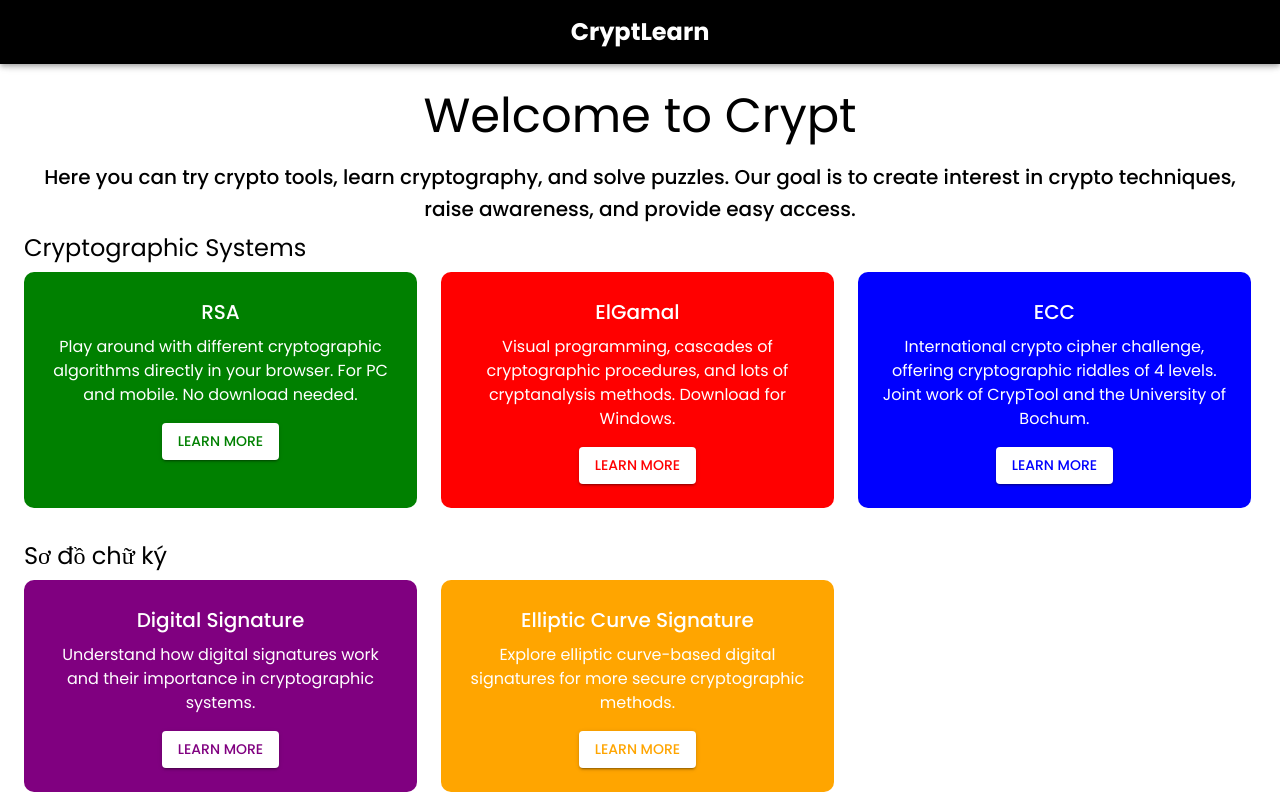
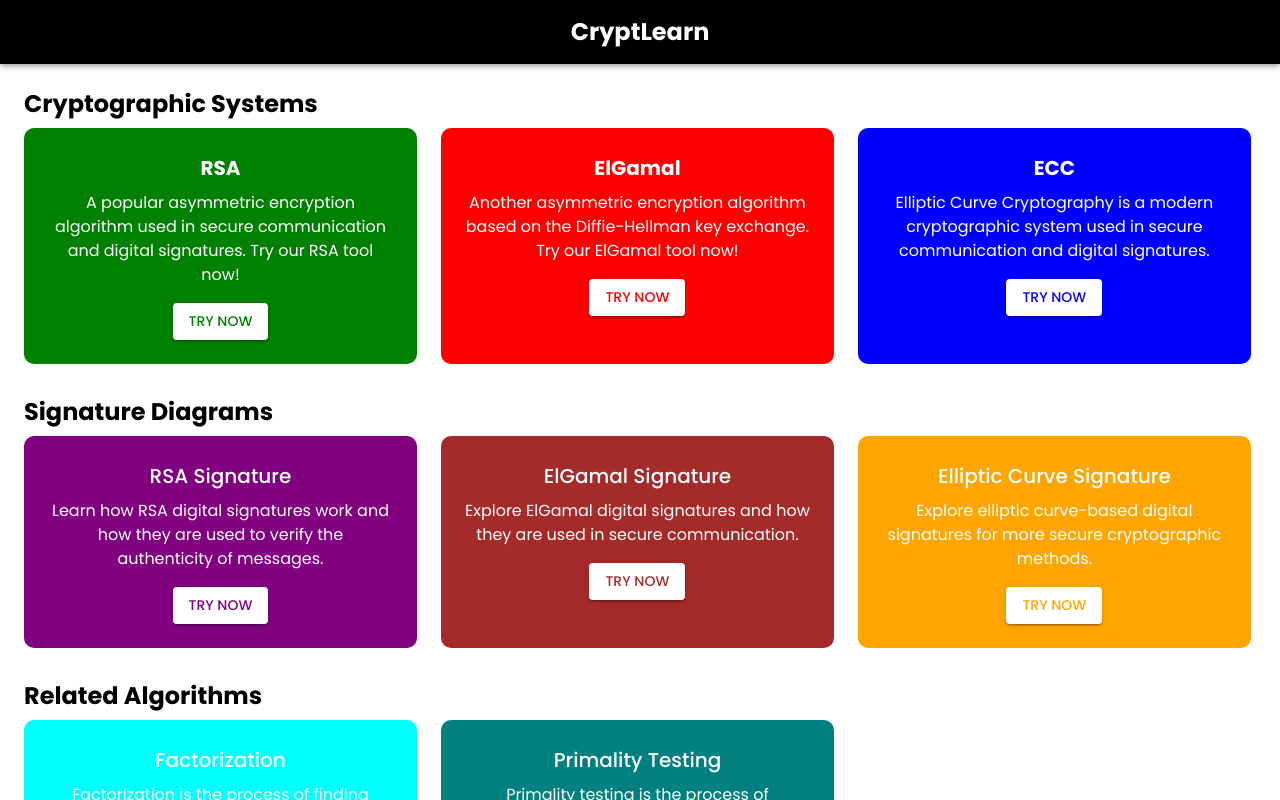
Before and after one commit to tthuy123/crypt, a React (Vite) app in the folder frontend/: page / in a window 1280 px wide. Shown: the top 800 px of the page. Built offline with nearby package versions, Linux system fonts and the light colour scheme; a web font is replaced by a local one.

Commit message:
refactor: change desciption

```diff
--- a/frontend/src/pages/Homepage.jsx
+++ b/frontend/src/pages/Homepage.jsx
@@ -1,4 +1,5 @@
 import React from "react";
+import { Link } from "react-router-dom"; // Thêm Link từ react-router-dom
 import Box from "@mui/material/Box";
 import Typography from "@mui/material/Typography";
 import Paper from "@mui/material/Paper";
@@ -9,65 +10,73 @@ const Homepage = () => {
     {
       title: "RSA",
       description:
-        "Play around with different cryptographic algorithms directly in your browser. For PC and mobile. No download needed.",
+        "A popular asymmetric encryption algorithm used in secure communication and digital signatures. Try our RSA tool now!",
       color: "green",
+      link: "/rsa" // Thêm link tương ứng cho mỗi dự án
     },
     {
       title: "ElGamal",
       description:
-        "Visual programming, cascades of cryptographic procedures, and lots of cryptanalysis methods. Download for Windows.",
+        "Another asymmetric encryption algorithm based on the Diffie-Hellman key exchange. Try our ElGamal tool now!",
       color: "red",
+      link: "/elgamal" // Thêm link tương ứng cho mỗi dự án
     },
     {
       title: "ECC",
       description:
-        "International crypto cipher challenge, offering cryptographic riddles of 4 levels. Joint work of CrypTool and the University of Bochum.",
+        "Elliptic Curve Cryptography is a modern cryptographic system used in secure communication and digital signatures.",
       color: "blue",
+      link: "/ecc" // Thêm link tương ứng cho mỗi dự án
     },
   ];
 
   const signatureDiagrams = [
     {
-      title: "Digital Signature",
+      title: "RSA Signature",
       description:
-        "Understand how digital signatures work and their importance in cryptographic systems.",
+        "Learn how RSA digital signatures work and how they are used to verify the authenticity of messages.",
       color: "purple",
+      link: "/rsa-signature" // Thêm link tương ứng cho mỗi hình chữ ký
+    },
+    {
+      title: "ElGamal Signature",
+      description:
+        "Explore ElGamal digital signatures and how they are used in secure communication.",
+      color: "brown",
+      link: "/elgamal-signature" // Thêm link tương ứng cho mỗi hình chữ ký
     },
     {
       title: "Elliptic Curve Signature",
       description:
         "Explore elliptic curve-based digital signatures for more secure cryptographic methods.",
       color: "orange",
+      link: "/ecc-signature" // Thêm link tương ứng cho mỗi hình chữ ký
     },
   ];
 
   const relatedAlgorithms = [
     {
-      title: "AES",
+      title: "Factorization",
       description:
-        "Advanced Encryption Standard, a symmetric encryption algorithm used worldwide.",
+        "Factorization is the process of finding prime numbers that multiply together to get the original number.",
       color: "cyan",
+      link: "/factors" // Thêm link tương ứng cho mỗi thuật toán liên quan
     },
     {
-      title: "SHA-256",
+      title: "Primality Testing",
       description:
-        "A cryptographic hash function used in blockchain and data integrity applications.",
+        "Primality testing is the process of determining whether a number is prime or composite.",
       color: "teal",
+      link: "/primality-testing" // Thêm link tương ứng cho mỗi thuật toán liên quan
     },
   ];
 
   return (
     <Box sx={{ padding: 3 }}>
-      {/* Header */}
-      <Typography variant="h3" component="h1" gutterBottom align="center">
-        Welcome to Crypt
-      </Typography>
-      <Typography variant="h6" gutterBottom align="center">
-        Here you can try crypto tools, learn cryptography, and solve puzzles. Our goal is to create interest in crypto techniques, raise awareness, and provide easy access.
-      </Typography>
+
 
       {/* Cryptographic Systems Section */}
-      <Typography variant="h5" gutterBottom>
+      <Typography variant="h5" gutterBottom fontWeight='bold'>
         Cryptographic Systems
       </Typography>
       <Box display="flex" justifyContent="left" gap={3} flexWrap="wrap">
@@ -83,23 +92,25 @@ const Homepage = () => {
               borderRadius: "10px"
             }}
           >
-            <Typography variant="h6" component="h2" gutterBottom>
+            <Typography variant="h6" component="h2" gutterBottom fontWeight='bold'>
               {project.title}
             </Typography>
             <Typography>{project.description}</Typography>
+            <Link to={project.link} style={{ textDecoration: 'none' }}>
               <Button
                 variant="contained"
                 sx={{ marginTop: 2, backgroundColor: "white", color: project.color }}
               >
-              Learn More
+                Try Now
               </Button>
+            </Link>
           </Box>
         ))}
       </Box>
 
-      {/* Sơ đồ chữ ký Section */}
-      <Typography variant="h5" gutterBottom sx={{ marginTop: 4 }}>
-        Sơ đồ chữ ký
+      {/* Signature Section */}
+      <Typography variant="h5" gutterBottom sx={{ marginTop: 4 }} fontWeight='bold'>
+        Signature Diagrams
       </Typography>
       <Box display="flex" justifyContent="left" gap={3} flexWrap="wrap">
         {signatureDiagrams.map((diagram, index) => (
@@ -118,19 +129,21 @@ const Homepage = () => {
               {diagram.title}
             </Typography>
             <Typography>{diagram.description}</Typography>
+            <Link to={diagram.link} style={{ textDecoration: 'none' }}>
               <Button
                 variant="contained"
                 sx={{ marginTop: 2, backgroundColor: "white", color: diagram.color }}
               >
-              Learn More
+                Try Now
               </Button>
+            </Link>
           </Box>
         ))}
       </Box>
 
       {/* Các thuật toán liên quan Section */}
-      <Typography variant="h5" gutterBottom sx={{ marginTop: 4 }}>
-        Các thuật toán liên quan
+      <Typography variant="h5" gutterBottom sx={{ marginTop: 4 }} fontWeight='bold'>
+        Related Algorithms
       </Typography>
       <Box display="flex" justifyContent="left" gap={3} flexWrap="wrap">
         {relatedAlgorithms.map((algorithm, index) => (
@@ -149,12 +162,14 @@ const Homepage = () => {
               {algorithm.title}
             </Typography>
             <Typography>{algorithm.description}</Typography>
+            <Link to={algorithm.link} style={{ textDecoration: 'none' }}>
               <Button
                 variant="contained"
                 sx={{ marginTop: 2, backgroundColor: "white", color: algorithm.color }}
               >
                 Learn More
               </Button>
+            </Link>
           </Box>
         ))}
       </Box>
```
Lines whose indentation alone changed are shown as unchanged.
